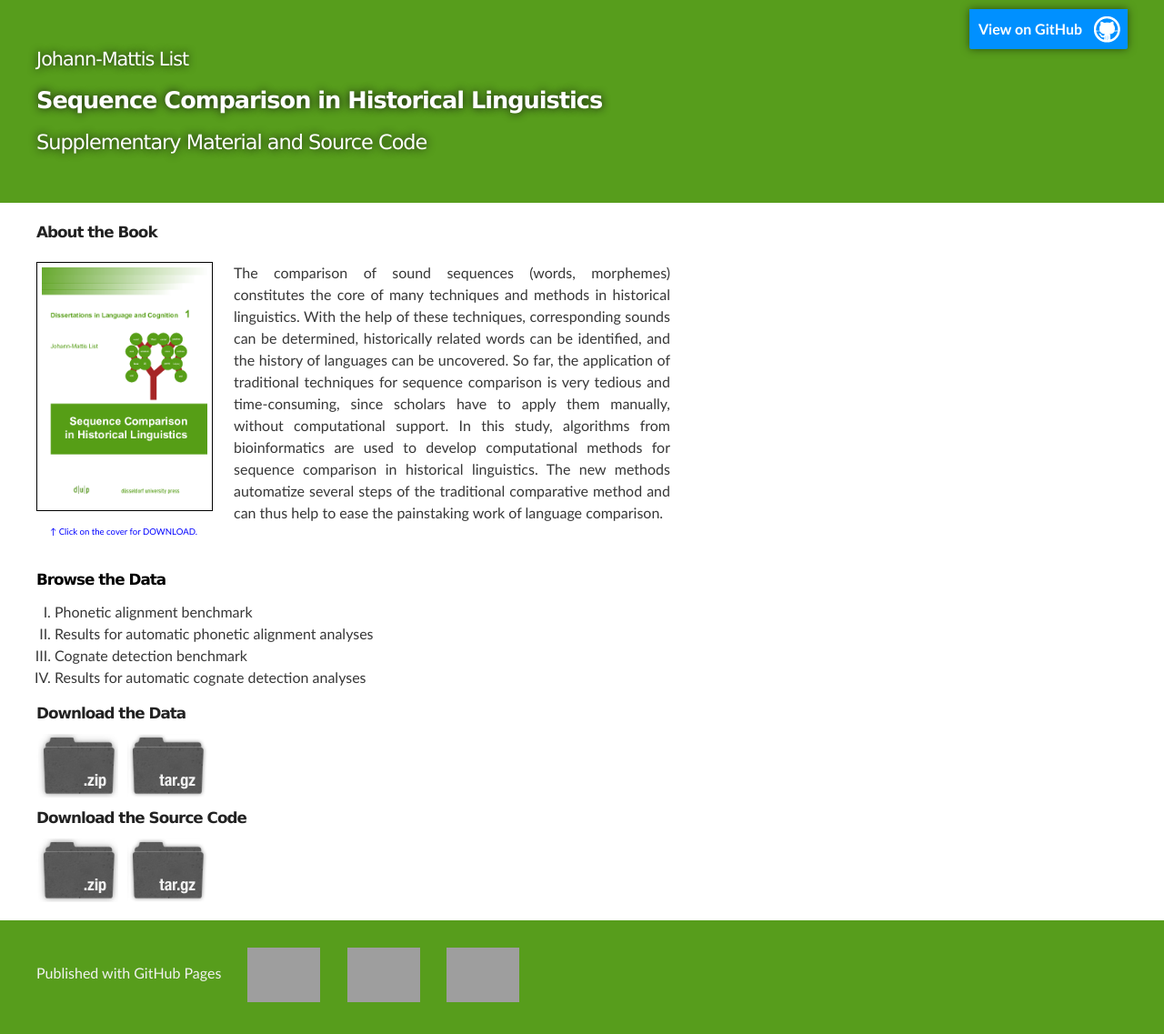
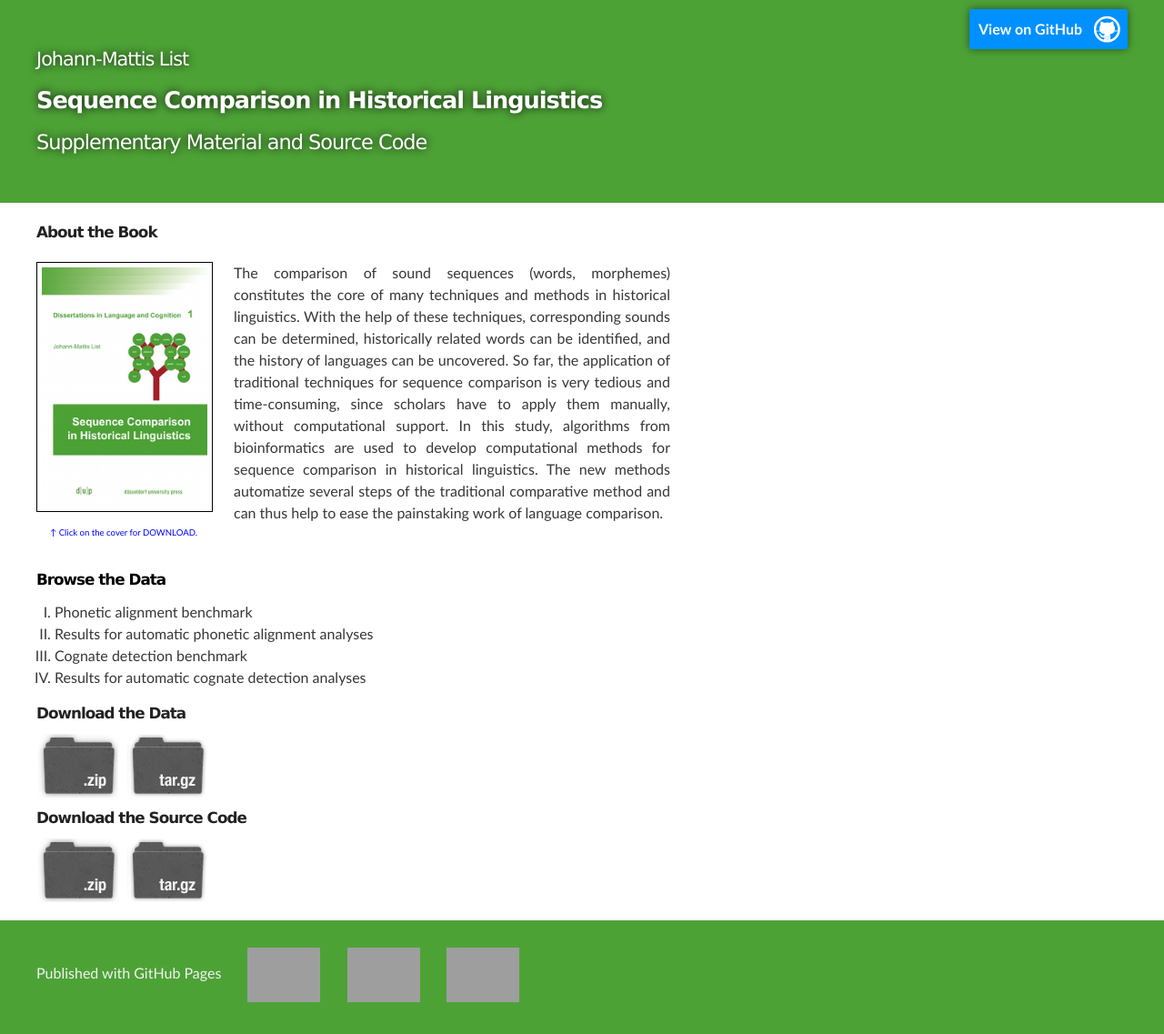
Before and after one commit to SequenceComparison/sequencecomparison.github.io, a plain HTML site: page index.html in a window 1280 px wide. Shown: the whole page at 91% size. Drawn offline with Linux system fonts and the light colour scheme; grey boxes are pictures that could not be loaded.

Commit message:
modified main color of website

```diff
--- a/index.html
+++ b/index.html
@@ -34,7 +34,7 @@
       <section id="main_content" class="inner">
         <h3>About the Book</h3>
         <div style="overflow:hidden">
-          <div id="myimg"><a href="list-2014-sequence-comparison.pdf" target="_blank"><img title="Download PDF" src="images/umschlag.png"
+          <div id="myimg"><a href="list-2014-sequence-comparison.pdf" target="_blank"><img title="Download PDF" src="images/umschlag.jpg"
               alt="sequenccomparison" id="myimmg" />
               <div style="font-size:60%;color:Blue;text-align:center;"> ↑ Click on the cover for
                 DOWNLOAD.</div>
--- a/stylesheets/stylesheet.css
+++ b/stylesheets/stylesheet.css
@@ -51,7 +51,7 @@ Theme Styles
 body {
   box-sizing: border-box;
   color:#373737;
-  background: #579d1c; //#28419b;
+  background: #4da236; //#28419b;
   //background: -moz-linear-gradient(top, #7792c9, #28419b);
   //background: -webkit-linear-gradient(top, #7792c9, #28419b);
   //background: -ms-linear-gradient(top, #7792c9, #28419b);
@@ -290,7 +290,7 @@ Full-Width Styles
 }
 
 #header_wrap {
-  background: #579d1c; //#28419b;
+  background: #4da236; //#28419b;
   //background: -moz-linear-gradient(top, #28419b, #7792c9);
   //background: -webkit-linear-gradient(top, #28419b, #7792c9);
   //background: -ms-linear-gradient(top, #28419b, #7792c9);
@@ -299,7 +299,7 @@ Full-Width Styles
 }
 
 //#header_wrap {
-//  background: #579d1c; //#28419b;
+//  background: #4da236; //#28419b;
 //  background: -moz-linear-gradient(top, #28419b, #7792c9);
 //  background: -webkit-linear-gradient(top, #28419b, #7792c9);
 //  background: -ms-linear-gradient(top, #28419b, #7792c9);
@@ -399,7 +399,7 @@ Full-Width Styles
 #footer_wrap {
   //height: auto;
   //min-height:200px;
-  background: #579d1c;//#28419b;
+  background: #4da236;//#28419b;
   //background: -moz-linear-gradient(top, #7792c9, #28419b);
   //background: -webkit-linear-gradient(top, #7792c9, #28419b);
   //background: -ms-linear-gradient(top, #7792c9, #28419b);
```
Also changed, not shown: images/umschlag.jpg (added).
